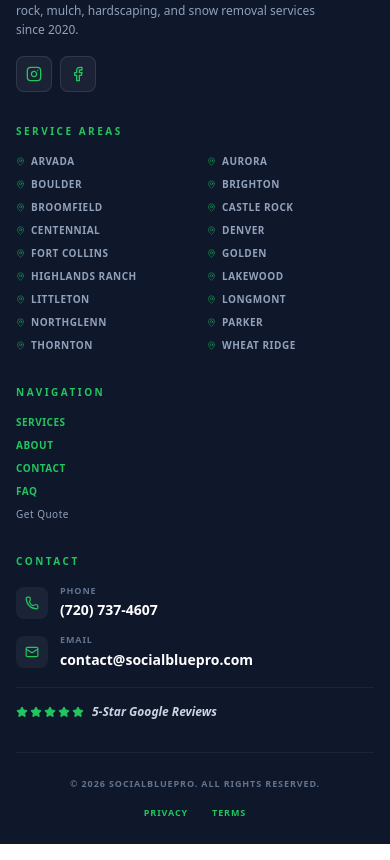
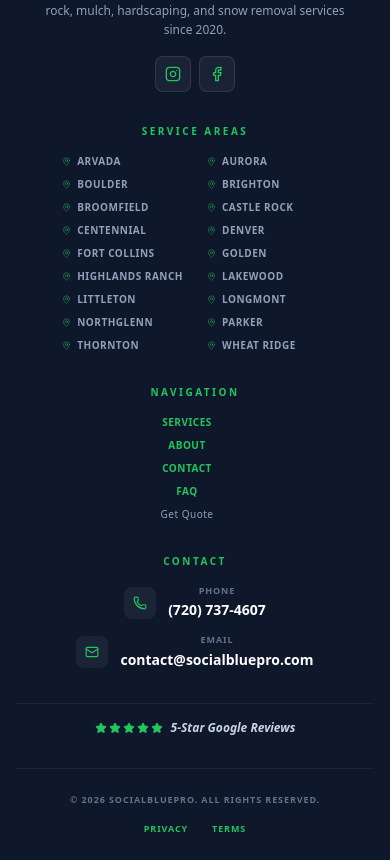
Before and after one commit to rafaelfmuniz/socialbluepro, a Next.js app: page / in a window 390 px wide. Shown: the part 8683-9543 px from the top of the page. Built offline with nearby package versions, Linux system fonts and the light colour scheme; no server answers.

Commit message:
style: centraliza footer no modo mobile
- Texto centralizado no mobile para seguir design da página
- Alinhamento à esquerda mantido no desktop
- Todas as colunas centralizadas verticalmente no mobile

```diff
--- a/src/components/Footer.tsx
+++ b/src/components/Footer.tsx
@@ -17,10 +17,10 @@ export default function Footer({ onGetQuote }: FooterProps) {
     <footer className="bg-slate-900 text-white pt-10 md:pt-12 pb-6 relative overflow-hidden border-t border-white/5">
       <div className="container mx-auto px-4 md:px-8 relative z-10 max-w-7xl">
         {/* Main Footer Grid */}
-        <div className="grid grid-cols-1 md:grid-cols-2 lg:grid-cols-12 gap-8 lg:gap-6 mb-8">
+        <div className="grid grid-cols-1 md:grid-cols-2 lg:grid-cols-12 gap-8 lg:gap-6 mb-8 text-center md:text-left">
 
           {/* Brand Column */}
-          <div className="lg:col-span-3 space-y-4">
+          <div className="lg:col-span-3 space-y-4 flex flex-col items-center md:items-start">
             <Link href="/" className="flex items-center gap-2.5">
               <img
                 src="/imgs/Imgs_WEBP/logo.webp"
@@ -45,9 +45,9 @@ export default function Footer({ onGetQuote }: FooterProps) {
           </div>
 
           {/* Service Areas */}
-          <div className="lg:col-span-4">
+          <div className="lg:col-span-4 flex flex-col items-center md:items-start">
             <h4 className="text-[10px] uppercase tracking-[0.25em] font-black text-accent mb-4">Service Areas</h4>
-            <ul className="grid grid-cols-2 gap-x-6 gap-y-2">
+            <ul className="grid grid-cols-2 gap-x-6 gap-y-2 text-left">
               {allLocations.map((loc) => (
                 <li key={loc.slug}>
                   <Link
@@ -63,9 +63,9 @@ export default function Footer({ onGetQuote }: FooterProps) {
           </div>
 
           {/* Navigation */}
-          <div className="lg:col-span-2">
+          <div className="lg:col-span-2 flex flex-col items-center md:items-start">
             <h4 className="text-[10px] uppercase tracking-[0.25em] font-black text-accent mb-4">Navigation</h4>
-            <ul className="space-y-2 text-slate-400 font-semibold uppercase text-[10px] tracking-wider">
+            <ul className="space-y-2 text-slate-400 font-semibold uppercase text-[10px] tracking-wider flex flex-col items-center md:items-start">
               <li>
                 <Link href="/services" className="hover:text-white transition-colors flex items-center gap-1.5 group">
                   Services <ArrowUpRight size={10} className="opacity-0 group-hover:opacity-100 transition-opacity" />
@@ -95,9 +95,9 @@ export default function Footer({ onGetQuote }: FooterProps) {
           </div>
 
           {/* Contact + Trust Badge Combined */}
-          <div className="lg:col-span-3 space-y-4">
+          <div className="lg:col-span-3 space-y-4 flex flex-col items-center md:items-start">
             <h4 className="text-[10px] uppercase tracking-[0.25em] font-black text-accent mb-4">Contact</h4>
-            <div className="space-y-3">
+            <div className="space-y-3 flex flex-col items-center md:items-start">
               <a href="tel:7207374607" className="flex items-center gap-3 group">
                 <div className="w-8 h-8 bg-white/5 rounded-lg flex items-center justify-center group-hover:bg-accent/20 transition-colors">
                   <Phone size={14} className="text-accent" />
@@ -119,7 +119,7 @@ export default function Footer({ onGetQuote }: FooterProps) {
             </div>
 
             {/* Trust Badge - Compact */}
-            <div className="flex items-center gap-2 mt-4 pt-4 border-t border-white/5">
+            <div className="flex items-center justify-center md:justify-start gap-2 mt-4 pt-4 border-t border-white/5 w-full">
               <div className="flex gap-0.5 text-accent">
                 {[...Array(5)].map((_, i) => <Star key={i} size={12} fill="currentColor" />)}
               </div>
```
